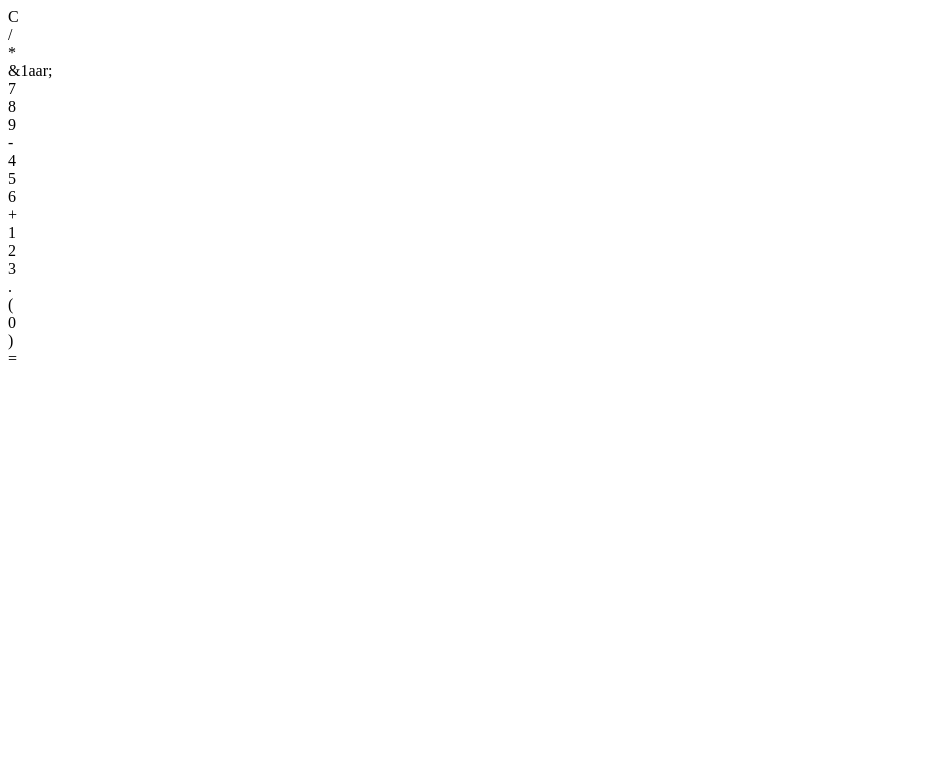
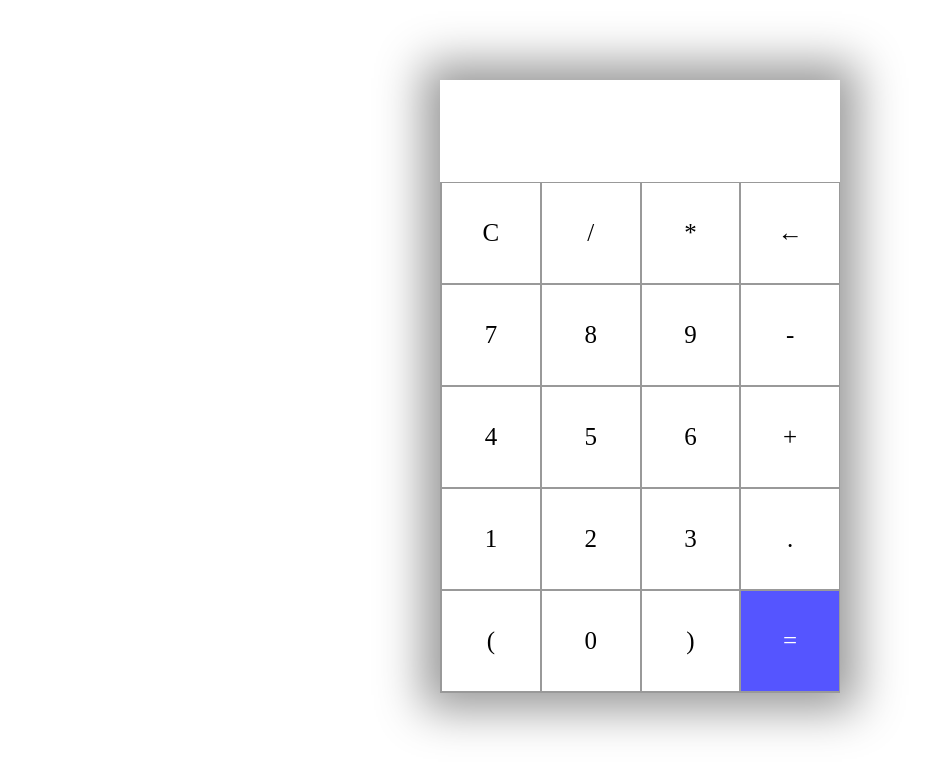
Before and after one commit to yasminaisha/basic-calculator-js, a plain HTML site: page index.html in a window 1280 px wide. Shown: the whole page, without its empty margins (0-938 px from the left). Drawn offline with Linux system fonts and the light colour scheme.

Commit message:
style updates

```diff
--- a/index.html
+++ b/index.html
@@ -1,12 +1,11 @@
-<!DOCTYPE html>
-<html lang="en">
 <head>
     <meta charset="UTF-8">
-    <meta http-equiv="X-UA-Compatible" content="IE=edge">
     <meta name="viewport" content="width=device-width, initial-scale=1.0">
-    <title>Document</title>
+    <title>My Calculator</title>
+    <link rel="stylesheet" href="style.css">
 </head>
 <body>
+
     <section>
         <div class="container">
             <div id="display"></div>
@@ -14,7 +13,7 @@
                 <div class="button">C</div>
                 <div class="button">/</div>
                 <div class="button">*</div>
-                <div class="button">&1aar;</div>
+                <div class="button">&larr;</div>
                 <div class="button">7</div>
                 <div class="button">8</div>
                 <div class="button">9</div>
@@ -30,9 +29,10 @@
                 <div class="button">(</div>
                 <div class="button">0</div>
                 <div class="button">)</div>
-                <div id= "equal" class="button">=</div>
+                <div id="equal" class="button">=</div>
             </div>
         </div>
     </section>
+    <script src="index.js"></script>
 </body>
 </html>
--- a/style.css
+++ b/style.css
@@ -0,0 +1,44 @@
+.container {
+    max-width: 400px;
+    margin: 10vh auto 0 auto;
+    box-shadow: 0px 0px 43px 17px rgba(153,153,153,1);
+}
+
+#display {
+    text-align: right;
+    height: 70px;
+    line-height: 70px;
+    padding: 16px 8px;
+    font-size: 25px;
+}
+
+.buttons {
+    display: grid;
+    border-bottom: 1px solid #999;
+    border-left: 1px solid#999;
+    grid-template-columns: 1fr 1fr 1fr 1fr;
+}
+
+.buttons > div {
+    border-top: 1px solid #999;
+    border-right: 1px solid#999;
+}
+
+.button {
+    border: 0.5px solid #999;
+    line-height: 100px;
+    text-align: center;
+    font-size: 25px;
+    cursor: pointer;
+}
+
+#equal {
+    background-color: rgb(85, 85, 255);
+    color: white;
+}
+
+.button:hover {
+    background-color: #323330;
+    color: white;
+    transition: 0.5s ease-in-out;
+}
```
